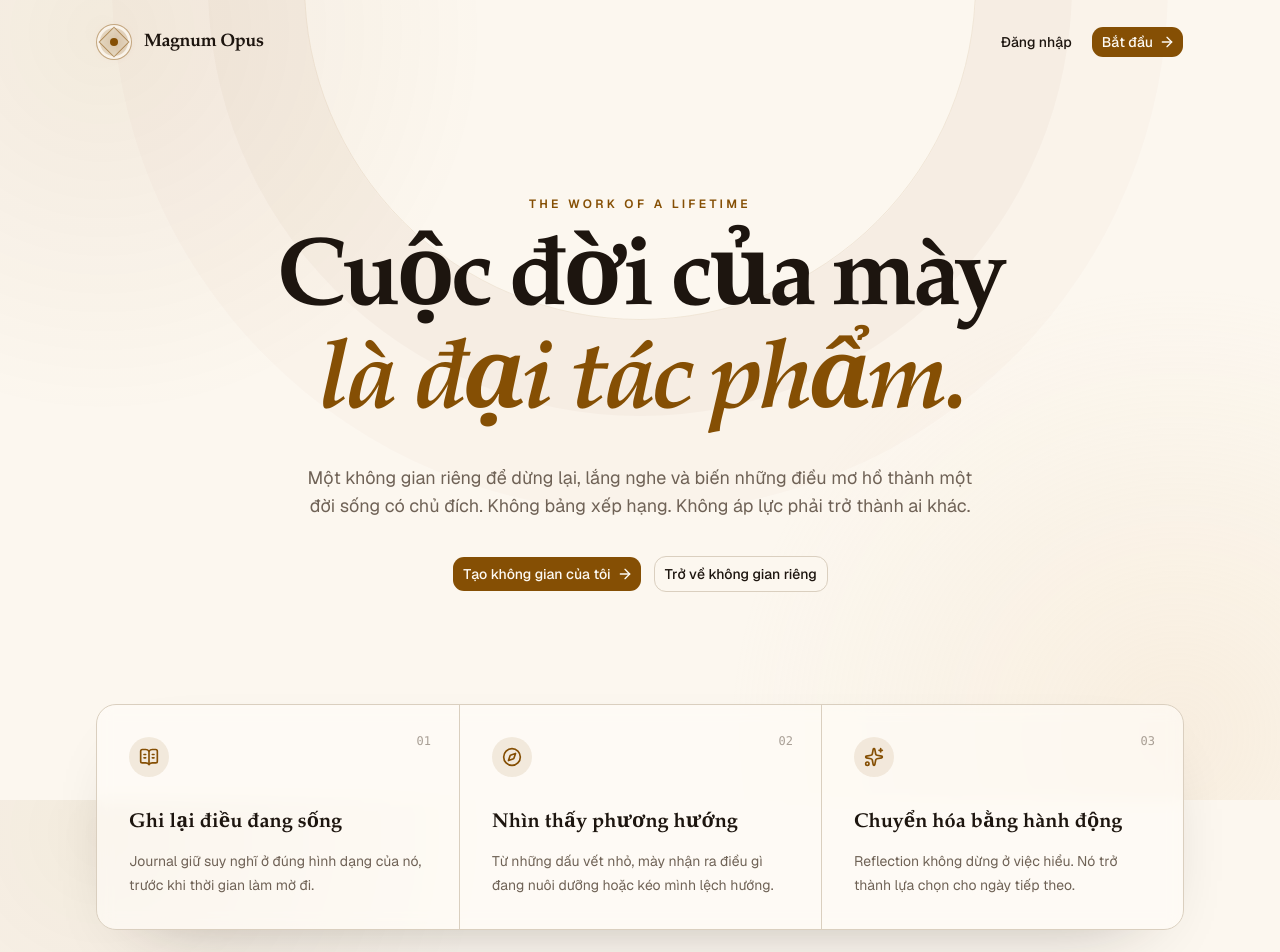
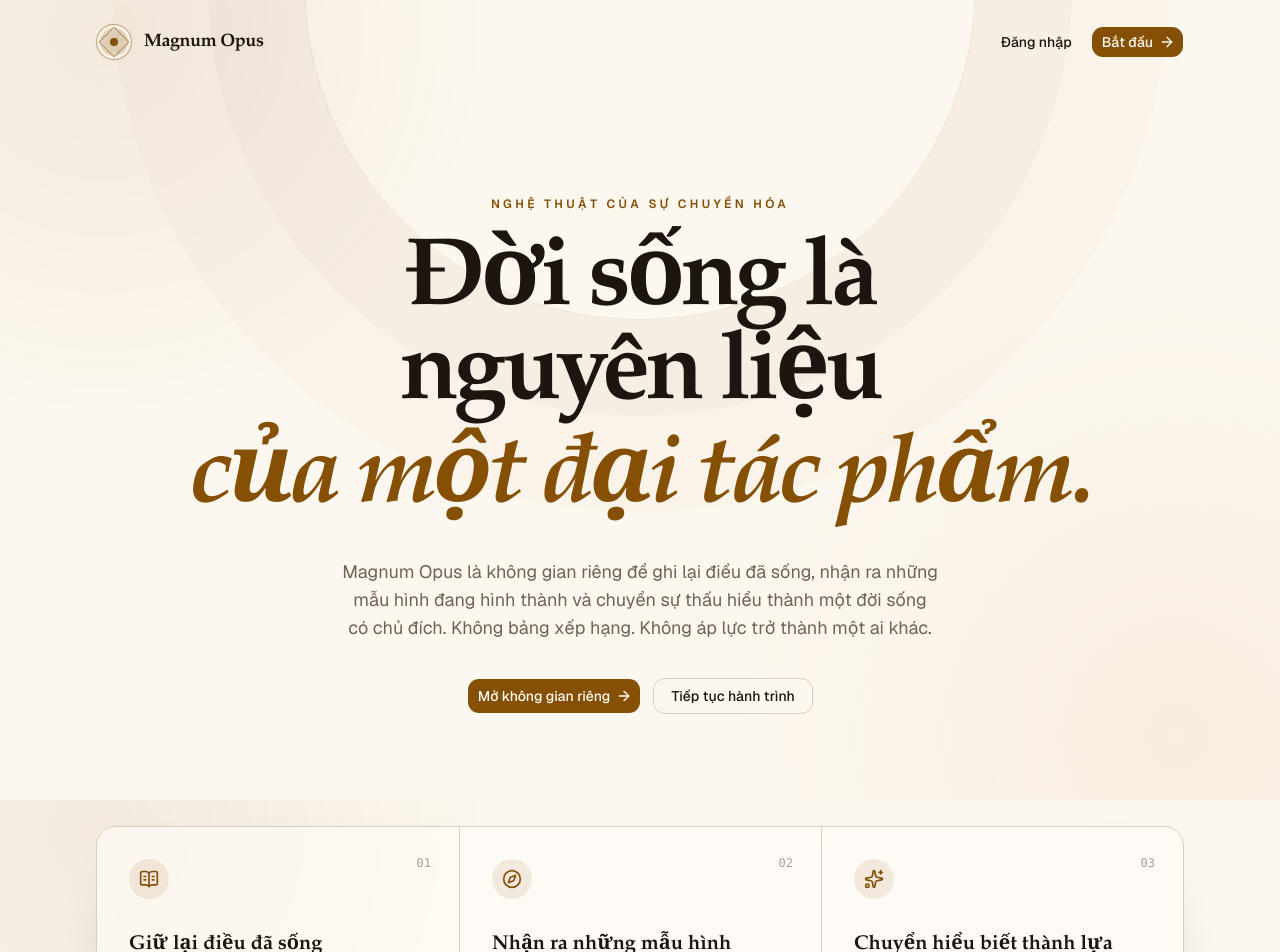
Before and after one commit to trhgatu/magnum-opus, a Next.js app in the folder apps/client/: page / in a window 1280 px wide. Shown: the top 952 px of the page. Built offline with nearby package versions, Linux system fonts and the light colour scheme.

Commit message:
fix(client): refine product voice

```diff
--- a/apps/client/app/(auth)/check-email/page.tsx
+++ b/apps/client/app/(auth)/check-email/page.tsx
@@ -17,7 +17,7 @@ export default async function CheckEmailPage({
     <section className="flex flex-col gap-7">
       <AuthHeading
         title="Kiểm tra email"
-        description="Liên kết xác minh có hiệu lực trong 24 giờ. Nếu chưa thấy, mày có thể yêu cầu gửi lại."
+        description="Liên kết xác minh có hiệu lực trong 24 giờ. Nếu chưa nhận được, có thể yêu cầu gửi lại."
       />
       <ResendVerificationForm email={email} />
     </section>
--- a/apps/client/app/(auth)/forgot-password/page.tsx
+++ b/apps/client/app/(auth)/forgot-password/page.tsx
@@ -12,7 +12,7 @@ export default function ForgotPasswordPage() {
     <section className="flex flex-col gap-7">
       <AuthHeading
         title="Quên mật khẩu"
-        description="Nhập email của mày. Vì sự riêng tư, kết quả luôn giống nhau dù tài khoản có tồn tại hay không."
+        description="Nhập email đã dùng để đăng ký. Vì sự riêng tư, kết quả luôn giống nhau dù tài khoản có tồn tại hay không."
       />
       <RequestPasswordResetForm />
     </section>
--- a/apps/client/app/(auth)/login/page.tsx
+++ b/apps/client/app/(auth)/login/page.tsx
@@ -18,7 +18,7 @@ export default async function LoginPage({
     <section className="flex flex-col gap-7">
       <AuthHeading
         title="Đăng nhập"
-        description="Tiếp tục từ nơi mày đã dừng lại. Không gian này vẫn đang chờ."
+        description="Tiếp tục từ nơi đã dừng lại. Không gian này vẫn đang chờ."
       />
       <LoginForm next={next ?? "/me"} />
     </section>
--- a/apps/client/app/(auth)/reset-password/page.tsx
+++ b/apps/client/app/(auth)/reset-password/page.tsx
@@ -17,7 +17,7 @@ export default async function ResetPasswordPage({
     <section className="flex flex-col gap-7">
       <AuthHeading
         title="Đặt lại mật khẩu"
-        description="Chọn một mật khẩu mới đủ dài và chỉ mày biết."
+        description="Chọn một mật khẩu mới đủ dài, an toàn và dễ ghi nhớ."
       />
       <ResetPasswordForm token={token} />
     </section>
--- a/apps/client/app/(protected)/journal/page.tsx
+++ b/apps/client/app/(protected)/journal/page.tsx
@@ -69,7 +69,7 @@ export default async function JournalPage({ searchParams }: JournalPageProps) {
         id="journal-heading"
         eyebrow="Reflection"
         title="Journal"
-        description="Một nơi riêng tư để giữ lại điều đang sống động trong mày, trước khi nó trôi qua."
+        description="Một nơi riêng tư để giữ lại điều đang sống động, trước khi nó trôi qua."
         actions={
           <form action={createJournalEntry}>
             <CreateEntryButton />
@@ -134,7 +134,7 @@ export default async function JournalPage({ searchParams }: JournalPageProps) {
                 </Badge>
               </div>
               <p className="mt-3 line-clamp-3 whitespace-pre-wrap text-sm leading-6 text-muted-foreground">
-                {entry.content || "Một trang trắng đang chờ mày."}
+                {entry.content || "Một trang trắng đang chờ được viết."}
               </p>
               <time
                 className="mt-auto pt-6 font-mono text-[11px] text-muted-foreground"
@@ -153,7 +153,7 @@ export default async function JournalPage({ searchParams }: JournalPageProps) {
               ? "Thử một từ khóa khác hoặc bỏ bộ lọc hiện tại."
               : state === "TRASHED"
                 ? "Trash đang trống."
-                : "Bắt đầu bằng một dòng đang có trong đầu mày."
+                : "Bắt đầu bằng một dòng đang hiện diện trong tâm trí."
           }
         />
       )}
--- a/apps/client/app/(protected)/me/page.tsx
+++ b/apps/client/app/(protected)/me/page.tsx
@@ -6,7 +6,7 @@ import { Card, CardContent } from "@/components/ui/card";
 import { getCurrentUser } from "@/features/account/api/current-user";
 
 export const metadata: Metadata = {
-  title: "Hồ sơ của tôi",
+  title: "Hồ sơ cá nhân",
   robots: { index: false, follow: false },
 };
 
@@ -20,7 +20,7 @@ export default async function MePage() {
       <PageHeading
         id="profile-heading"
         eyebrow="Tài khoản"
-        title="Hồ sơ của tôi"
+        title="Hồ sơ cá nhân"
         description="Thông tin định danh mà Magnum Opus đang sử dụng cho không gian riêng này."
       />
 
--- a/apps/client/app/(public)/page.tsx
+++ b/apps/client/app/(public)/page.tsx
@@ -20,21 +20,21 @@ export const metadata: Metadata = {
 const principles = [
   {
     icon: BookOpenText,
-    title: "Ghi lại điều đang sống",
+    title: "Giữ lại điều đã sống",
     description:
-      "Journal giữ suy nghĩ ở đúng hình dạng của nó, trước khi thời gian làm mờ đi.",
+      "Journal lưu giữ suy nghĩ, ký ức và cảm xúc trước khi thời gian làm chúng phai mờ.",
   },
   {
     icon: Compass,
-    title: "Nhìn thấy phương hướng",
+    title: "Nhận ra những mẫu hình",
     description:
-      "Từ những dấu vết nhỏ, mày nhận ra điều gì đang nuôi dưỡng hoặc kéo mình lệch hướng.",
+      "Những dấu vết rời rạc dần hé lộ điều đang nuôi dưỡng hoặc khiến đời sống lệch hướng.",
   },
   {
     icon: Sparkles,
-    title: "Chuyển hóa bằng hành động",
+    title: "Chuyển hiểu biết thành lựa chọn",
     description:
-      "Reflection không dừng ở việc hiểu. Nó trở thành lựa chọn cho ngày tiếp theo.",
+      "Sự soi chiếu không dừng ở nhận thức, mà tiếp tục trong những lựa chọn của ngày kế tiếp.",
   },
 ];
 
@@ -74,28 +74,28 @@ export default function HomePage() {
 
       <section className="mx-auto flex max-w-5xl flex-col items-center px-5 pb-20 pt-20 text-center sm:px-8 sm:pb-28 sm:pt-28">
         <p className="mb-6 text-xs font-semibold uppercase tracking-[0.28em] text-primary">
-          The work of a lifetime
+          Nghệ thuật của sự chuyển hóa
         </p>
         <h1 className="text-balance font-display text-5xl font-semibold leading-[0.98] tracking-[-0.045em] sm:text-7xl lg:text-8xl">
-          Cuộc đời của mày
+          Đời sống là nguyên liệu
           <span className="mt-2 block italic text-primary">
-            là đại tác phẩm.
+            của một đại tác phẩm.
           </span>
         </h1>
         <p className="mt-8 max-w-2xl text-balance text-base leading-7 text-muted-foreground sm:text-lg">
-          Một không gian riêng để dừng lại, lắng nghe và biến những điều mơ hồ
-          thành một đời sống có chủ đích. Không bảng xếp hạng. Không áp lực phải
-          trở thành ai khác.
+          Magnum Opus là không gian riêng để ghi lại điều đã sống, nhận ra những
+          mẫu hình đang hình thành và chuyển sự thấu hiểu thành một đời sống có
+          chủ đích. Không bảng xếp hạng. Không áp lực trở thành một ai khác.
         </p>
         <div className="mt-9 flex flex-col gap-3 sm:flex-row">
           <Button asChild size="lg" className="min-w-40">
             <Link href="/register">
-              Tạo không gian của tôi
+              Mở không gian riêng
               <ArrowRight data-icon="inline-end" />
             </Link>
           </Button>
           <Button asChild size="lg" variant="outline" className="min-w-40">
-            <Link href="/me">Trở về không gian riêng</Link>
+            <Link href="/me">Tiếp tục hành trình</Link>
           </Button>
         </div>
       </section>
--- a/apps/client/app/loading.tsx
+++ b/apps/client/app/loading.tsx
@@ -10,7 +10,7 @@ export default function Loading() {
     >
       <div className="mb-8 flex items-center gap-3 text-muted-foreground">
         <BrandMark className="animate-pulse" />
-        <span className="text-sm">Đang mở không gian của mày…</span>
+        <span className="text-sm">Đang mở không gian…</span>
       </div>
       <div className="space-y-4" aria-hidden="true">
         <Skeleton className="h-10 w-2/3" />
--- a/apps/client/components/system/auth-heading.tsx
+++ b/apps/client/components/system/auth-heading.tsx
@@ -6,9 +6,6 @@ interface AuthHeadingProps {
 export function AuthHeading({ title, description }: AuthHeadingProps) {
   return (
     <header className="space-y-3">
-      <p className="text-xs font-semibold uppercase tracking-[0.22em] text-primary">
-        Không gian của mày
-      </p>
       <h1 className="font-display text-4xl font-semibold tracking-[-0.025em]">
         {title}
       </h1>
--- a/apps/client/features/journal/components/journal-editor.tsx
+++ b/apps/client/features/journal/components/journal-editor.tsx
@@ -310,8 +310,8 @@ export function JournalEditor({
                     <AlertDialogTitle>Xóa vĩnh viễn entry?</AlertDialogTitle>
                     <AlertDialogDescription>
                       Nội dung này sẽ biến mất khỏi Magnum Opus và không thể
-                      khôi phục. Chỉ tiếp tục khi mày chắc chắn không còn cần
-                      nó.
+                      khôi phục. Chỉ tiếp tục khi nội dung này thực sự không còn
+                      cần thiết.
                     </AlertDialogDescription>
                   </AlertDialogHeader>
                   <AlertDialogFooter>
@@ -370,7 +370,7 @@ export function JournalEditor({
               onChange={(event) => setContent(event.target.value)}
               readOnly={!editable}
               autoFocus={editable}
-              placeholder="Điều gì đang sống động trong mày lúc này?"
+              placeholder="Điều gì đang sống động lúc này?"
               className="min-h-[55vh] w-full resize-none bg-transparent font-display text-lg leading-9 outline-none placeholder:text-muted-foreground/55 read-only:text-muted-foreground sm:text-xl"
             />
           </>
```
Also changed, not shown: 1 other file (tests, documents, lock files or other folders).
